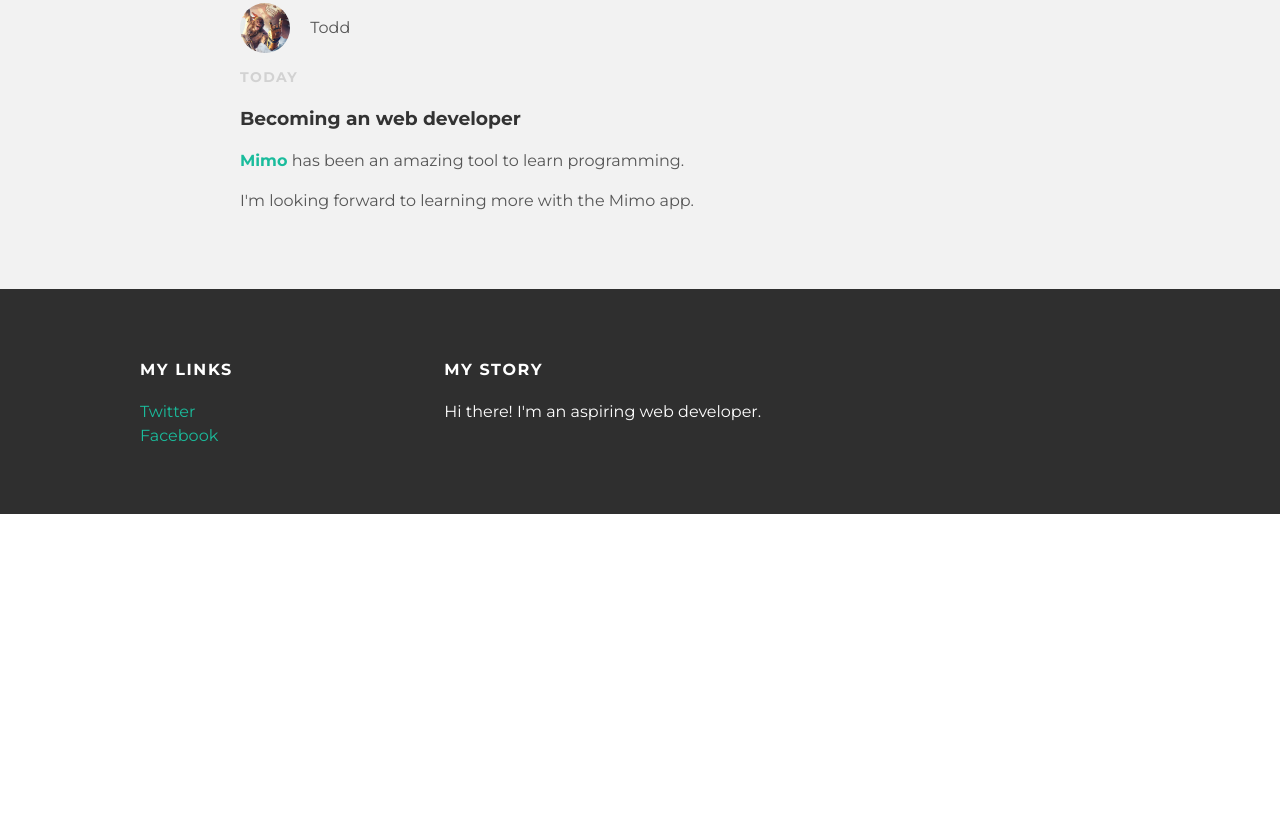
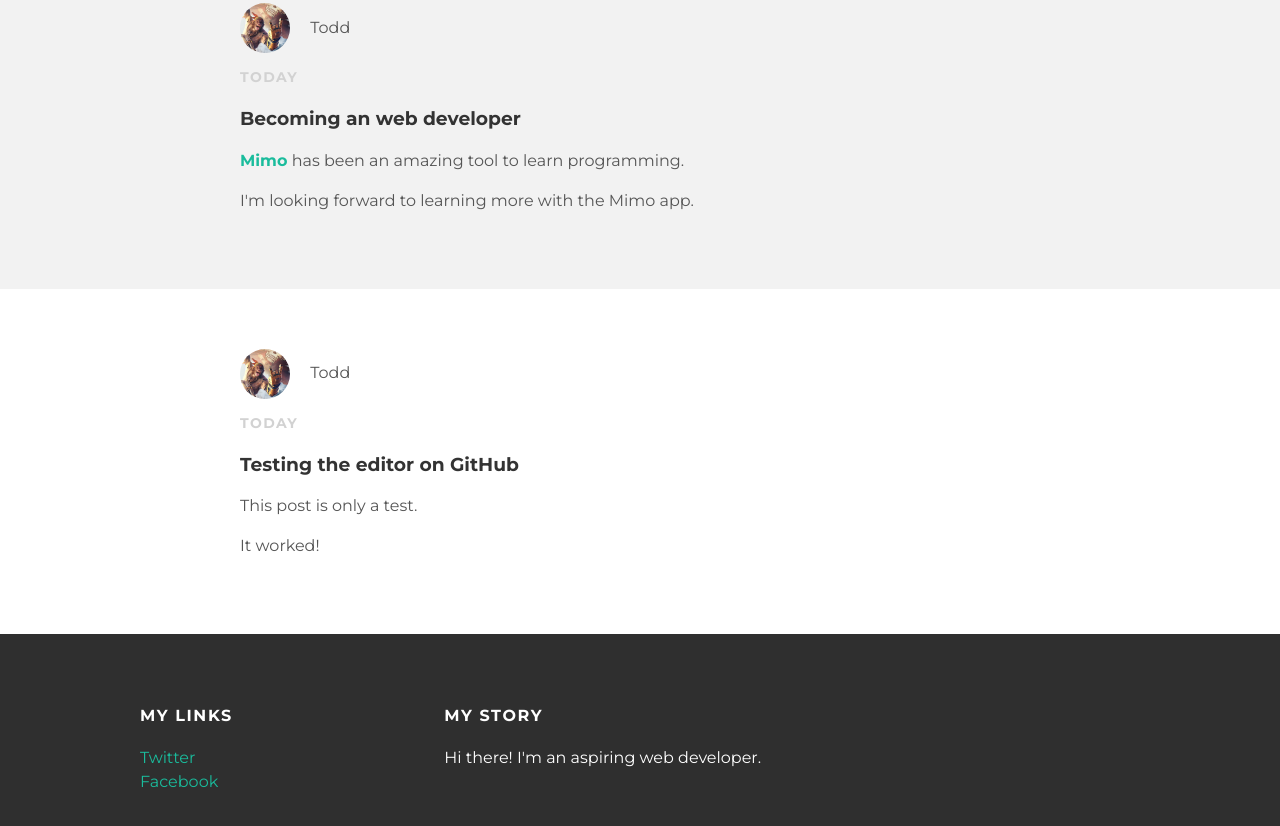
Before and after one commit to tjhootman/tjhootman.github.io, a plain HTML site: page index.html in a window 1280 px wide. Shown: the part 512-1338 px from the top of the page. Before the commit the page ends 1026 px from the top, so only its background shows below. Drawn offline with Linux system fonts and the light colour scheme.

Commit message:
Update index.html

```diff
--- a/index.html
+++ b/index.html
@@ -44,6 +44,20 @@
         </div>
       </div>
     </div>
+    <div class="post-container">
+      <div class="post">
+        <div class="post-author">
+          <img src="BGE2_KNOX_400x400.jpg" width=100px height=100px>
+          <span>Todd</span>
+        </div>
+        <p class="post-date">Today</p>
+        <h3 class="post-title">Testing the editor on GitHub</h3>
+        <div class="post-content">
+          <p>This post is only a test.</p>
+          <p>It worked!</p>
+        </div>
+      </div>
+    </div>
   </div>
   <div id="footer">
     <div class="container">
```
